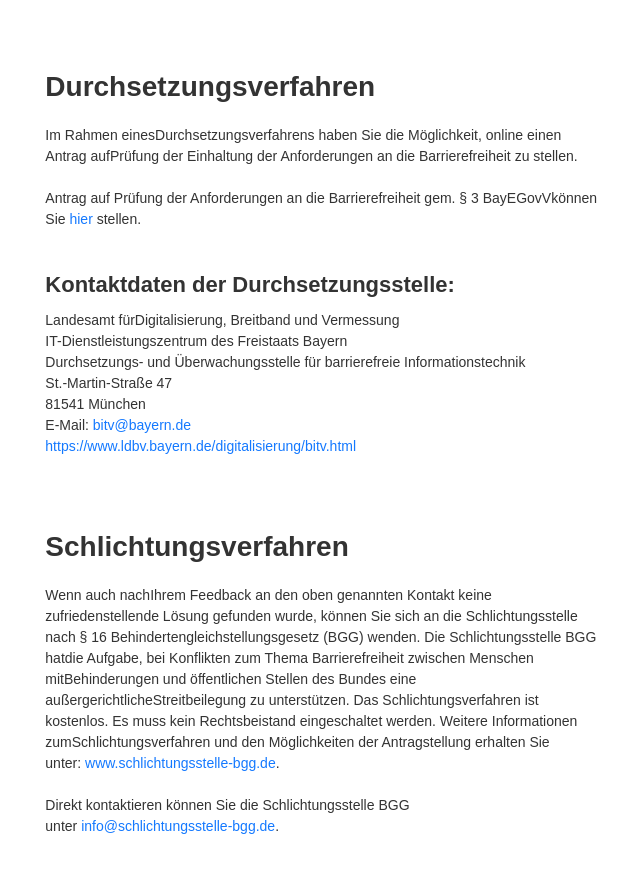
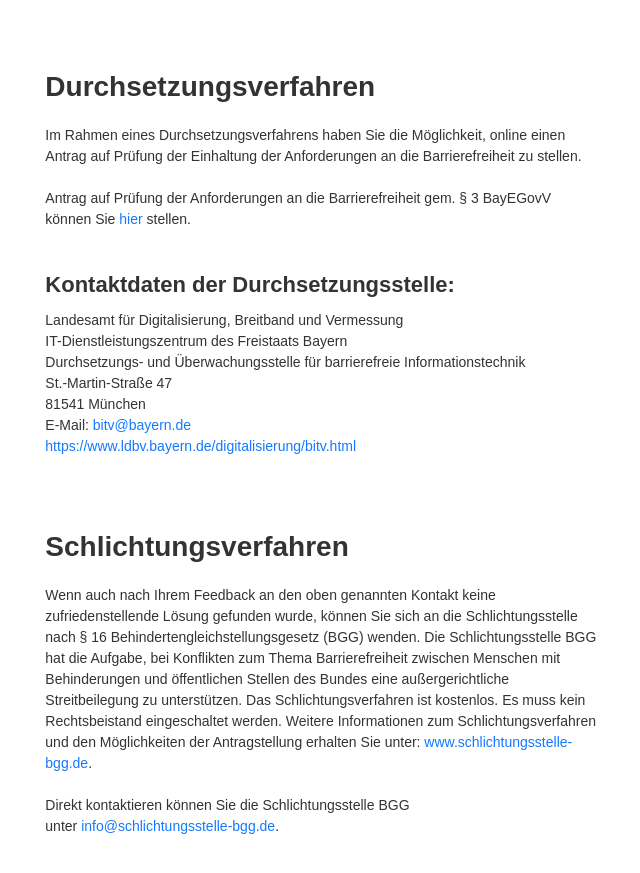
Before and after one commit to digitalschmiede/tenderme-prototype, a plain HTML site: page barrierefreiheit.html in a window 1280 px wide. Shown: the part 1342-2215 px from the top of the page, without its empty margins (402-1042 px from the left). Drawn offline with nearby package versions, Linux system fonts and the light colour scheme; a script that the page names is missing.

Commit message:
Typo fixes in barrierefreiheit.html

```diff
--- a/barrierefreiheit.html
+++ b/barrierefreiheit.html
@@ -1,5 +1,5 @@
 <!DOCTYPE html><!--  This site was created in Webflow. https://www.webflow.com  -->
-<!--  Last Published: Fri Nov 11 2022 16:05:21 GMT+0000 (Coordinated Universal Time)  -->
+<!--  Last Published: Thu Nov 24 2022 14:22:56 GMT+0000 (Coordinated Universal Time)  -->
 <html data-wf-page="634775abf1b033a2db7ded22" data-wf-site="63469d7ed6b5a20cc5c6bb84">
 <head>
   <meta charset="utf-8">
@@ -74,15 +74,15 @@
           </div>
           <div class="content">
             <h2 class="headline-2"><strong>Durchsetzungsverfahren</strong></h2>
-            <p class="paragraph">Im Rahmen einesDurchsetzungsverfahrens haben Sie die Möglichkeit, online einen Antrag aufPrüfung der Einhaltung der Anforderungen an die Barrierefreiheit zu stellen.<br><br>Antrag auf Prüfung der Anforderungen an die Barrierefreiheit gem. § 3 BayEGovVkönnen Sie <a href="https://formularserver.bayern.de/intelliform/assistants/intelliForm-Mandanten/rzsued/Assistants-Dialoge/ldbv/anforderungen_barrierefreiheit/dialog;jsessionid=2llt-K5u_run-5J6emtxUxc-EeliE3UoR63sHJVD.IF1?state=5cf05ab73ca4d60&amp;cc=YtDRdXtzUOv6ufqF3nJY8TnhRQjx3Ts-4Sj7NyeL-0" target="_blank" class="textlinks">hier</a> stellen.</p>
+            <p class="paragraph">Im Rahmen eines Durchsetzungsverfahrens haben Sie die Möglichkeit, online einen Antrag auf Prüfung der Einhaltung der Anforderungen an die Barrierefreiheit zu stellen.<br><br>Antrag auf Prüfung der Anforderungen an die Barrierefreiheit gem. § 3 BayEGovV können Sie <a href="https://formularserver.bayern.de/intelliform/assistants/intelliForm-Mandanten/rzsued/Assistants-Dialoge/ldbv/anforderungen_barrierefreiheit/dialog;jsessionid=2llt-K5u_run-5J6emtxUxc-EeliE3UoR63sHJVD.IF1?state=5cf05ab73ca4d60&amp;cc=YtDRdXtzUOv6ufqF3nJY8TnhRQjx3Ts-4Sj7NyeL-0" target="_blank" class="textlinks">hier</a> stellen.</p>
             <h3 class="headline-3"><strong>Kontaktdaten der Durchsetzungsstelle:</strong></h3>
-            <p class="paragraph"><strong>‍</strong>Landesamt fürDigitalisierung, Breitband und Vermessung<br>IT-Dienstleistungszentrum des Freistaats Bayern<br>Durchsetzungs- und Überwachungsstelle für barrierefreie Informationstechnik<br>St.-Martin-Straße 47<br>81541 München<br>E-Mail: <a href="mailto:bitv@bayern.de" class="textlinks">bitv@bayern.de</a><br>
+            <p class="paragraph"><strong>‍</strong>Landesamt für Digitalisierung, Breitband und Vermessung<br>IT-Dienstleistungszentrum des Freistaats Bayern<br>Durchsetzungs- und Überwachungsstelle für barrierefreie Informationstechnik<br>St.-Martin-Straße 47<br>81541 München<br>E-Mail: <a href="mailto:bitv@bayern.de" class="textlinks">bitv@bayern.de</a><br>
               <a href="https://www.ldbv.bayern.de/digitalisierung/bitv.html" target="_blank" class="textlinks">https://www.ldbv.bayern.de/digitalisierung/bitv.html</a>
             </p>
           </div>
           <div class="content">
             <h2 class="headline-2"><strong>Schlichtungsverfahren</strong></h2>
-            <p class="paragraph">Wenn auch nachIhrem Feedback an den oben genannten Kontakt keine zufriedenstellende Lösung gefunden wurde, können Sie sich an die Schlichtungsstelle nach § 16 Behindertengleichstellungsgesetz (BGG) wenden. Die Schlichtungsstelle BGG hatdie Aufgabe, bei Konflikten zum Thema Barrierefreiheit zwischen Menschen mitBehinderungen und öffentlichen Stellen des Bundes eine außergerichtlicheStreitbeilegung zu unterstützen. Das Schlichtungsverfahren ist kostenlos. Es muss kein Rechtsbeistand eingeschaltet werden. Weitere Informationen zumSchlichtungsverfahren und den Möglichkeiten der Antragstellung erhalten Sie unter: <a href="http://www.schlichtungsstelle-bgg.de" class="textlinks">www.schlichtungsstelle-bgg.de</a>.<br>‍<br>Direkt kontaktieren können Sie die Schlichtungsstelle BGG unter <a href="mailto:info@schlichtungsstelle-bgg.de" class="textlinks">info@schlichtungsstelle-bgg.de</a>.</p>
+            <p class="paragraph">Wenn auch nach Ihrem Feedback an den oben genannten Kontakt keine zufriedenstellende Lösung gefunden wurde, können Sie sich an die Schlichtungsstelle nach § 16 Behindertengleichstellungsgesetz (BGG) wenden. Die Schlichtungsstelle BGG hat die Aufgabe, bei Konflikten zum Thema Barrierefreiheit zwischen Menschen mit Behinderungen und öffentlichen Stellen des Bundes eine außergerichtliche Streitbeilegung zu unterstützen. Das Schlichtungsverfahren ist kostenlos. Es muss kein Rechtsbeistand eingeschaltet werden. Weitere Informationen zum Schlichtungsverfahren und den Möglichkeiten der Antragstellung erhalten Sie unter: <a href="http://www.schlichtungsstelle-bgg.de" class="textlinks">www.schlichtungsstelle-bgg.de</a>.<br>‍<br>Direkt kontaktieren können Sie die Schlichtungsstelle BGG unter <a href="mailto:info@schlichtungsstelle-bgg.de" class="textlinks">info@schlichtungsstelle-bgg.de</a>.</p>
           </div>
         </div>
       </div>
```
